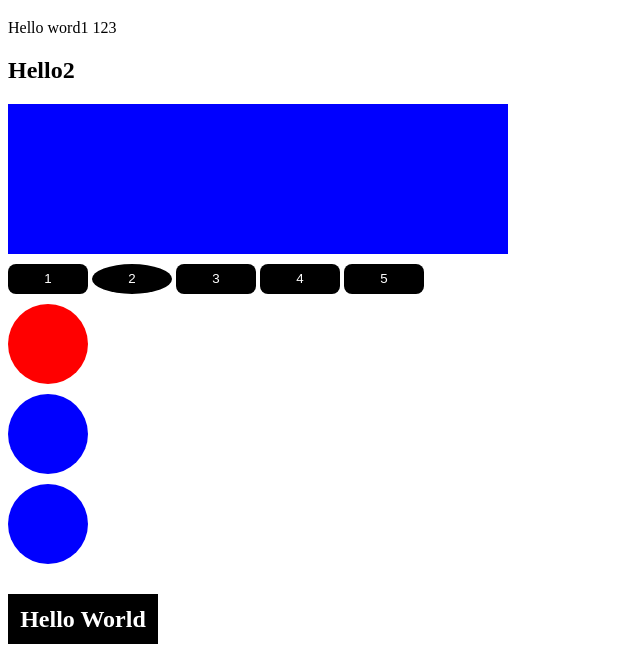
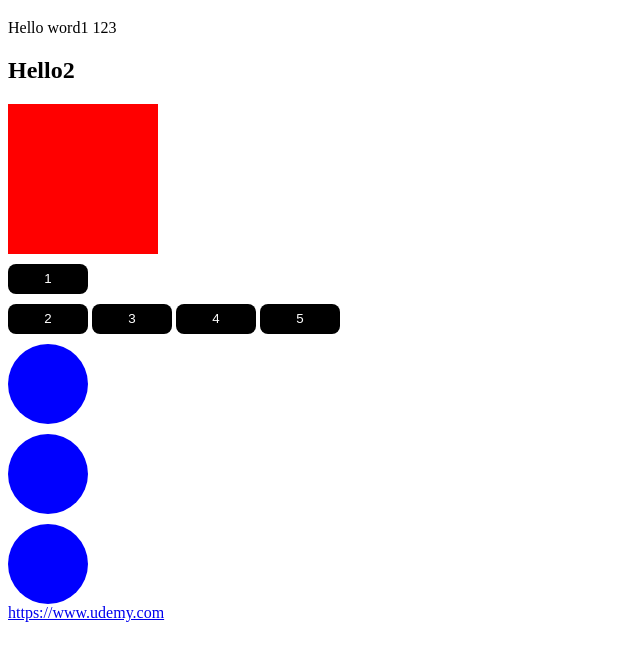
Before and after one commit to InVinoveritas6/Lesson-Repository, a plain HTML site: page index.html in a window 1280 px wide. Shown: the part 61-723 px from the top of the page, without its empty margins (0-640 px from the left). Drawn offline with Linux system fonts and the light colour scheme.

Commit message:
Lesson27

```diff
--- a/index.html
+++ b/index.html
@@ -20,7 +20,9 @@
 
    <div class="box" id="box"></div>
 
-   <button>1</button>
+   <div class="over">
+      <button>1</button>
+   </div>
    <button>2</button>
    <button>3</button>
    <button>4</button>
@@ -35,6 +37,8 @@
       <div class="hearts"></div>
    </div>
 
+   <a href="https://www.udemy.com"> https://www.udemy.com </a>
+
    <script src="js/script.js"></script>
 
 </body>
--- a/js/script.js
+++ b/js/script.js
@@ -494,37 +494,37 @@
 
 //.................................................Lesson №26......................................
 
-const box = document.getElementById("box"),
-      btns = document.getElementsByTagName("button"),
-      crls = document.getElementsByClassName("circle"),
-      hearts = document.querySelectorAll('.hearts'),
-      oneHeart = document.querySelector(".hearts"),
-      wrapper = document.querySelector('.wrapper');
+// const box = document.getElementById("box"),
+//       btns = document.getElementsByTagName("button"),
+//       crls = document.getElementsByClassName("circle"),
+//       hearts = document.querySelectorAll('.hearts'),
+//       oneHeart = document.querySelector(".hearts"),
+//       wrapper = document.querySelector('.wrapper');
 
-// box.style.backgroundColor = 'blue';
-// box.style.width = '500px';
+// // box.style.backgroundColor = 'blue';
+// // box.style.width = '500px';
 
-box.style.cssText = 'background-color: blue; width: 500px';
+// box.style.cssText = 'background-color: blue; width: 500px';
 
-btns[1].style.borderRadius = '100%';
-crls[0].style.backgroundColor = 'red';
+// btns[1].style.borderRadius = '100%';
+// crls[0].style.backgroundColor = 'red';
 
-// for (let i=0; i< hearts.length; i++) {
-//    hearts[i].style.backgroundColor = 'blue';
-// }
+// // for (let i=0; i< hearts.length; i++) {
+// //    hearts[i].style.backgroundColor = 'blue';
+// // }
 
-hearts.forEach(function(item){
-   item.style.backgroundColor = 'blue';
-});
+// hearts.forEach(function(item){
+//    item.style.backgroundColor = 'blue';
+// });
 
-const div = document.createElement('div');
-// const text = document.createTextNode('Тут был я');
+// const div = document.createElement('div');
+// // const text = document.createTextNode('Тут был я');
 
-div.classList.add('black');
+// div.classList.add('black');
 
-document.body.append(div);
+// document.body.append(div);
 
-wrapper.append(div);
+// wrapper.append(div);
 // wrapper.appendChild(div);
 
 // wrapper.prepend(div);
@@ -538,8 +538,46 @@ wrapper.append(div);
 
 // crls[0].replaceWith(box);
 
-div.innerHTML = "<h1>hello world</h1>";
+// div.innerHTML = "<h1>hello world</h1>";
 
 // div.textContent = "hello";
 
-div.insertAdjacentHTML('afterbegin', '<h2>Hello World</h2>');
+// div.insertAdjacentHTML('afterbegin', '<h2>Hello World</h2>');
+
+//.................................................Lesson №27......................................
+
+// const btn = document.querySelectorAll('button'),
+//    over = document.querySelector('.over');
+
+// btn[0].onclick = function () {
+//    alert('click');
+// };
+
+// let i = 0;
+
+// const delete1 = (e) => {
+//    console.log(e.currentTarget);
+//    console.log(e.type);
+   // i++;
+   // if (i == 1) {
+   //    btn[0].removeEventListener('click', delete1);
+
+   // }
+// };
+
+// btn.addEventListener('click', delete1);
+
+// btn.forEach((item) => {
+//    item.addEventListener('click', delete1);
+// });
+// over.addEventListener('click', delete1);
+
+// const link = document.querySelector('a');
+
+// link.addEventListener('click', (event) => {
+//    event.preventDefault();
+
+//    console.log(event.target);
+// }, {
+//    once: true
+// });
```
